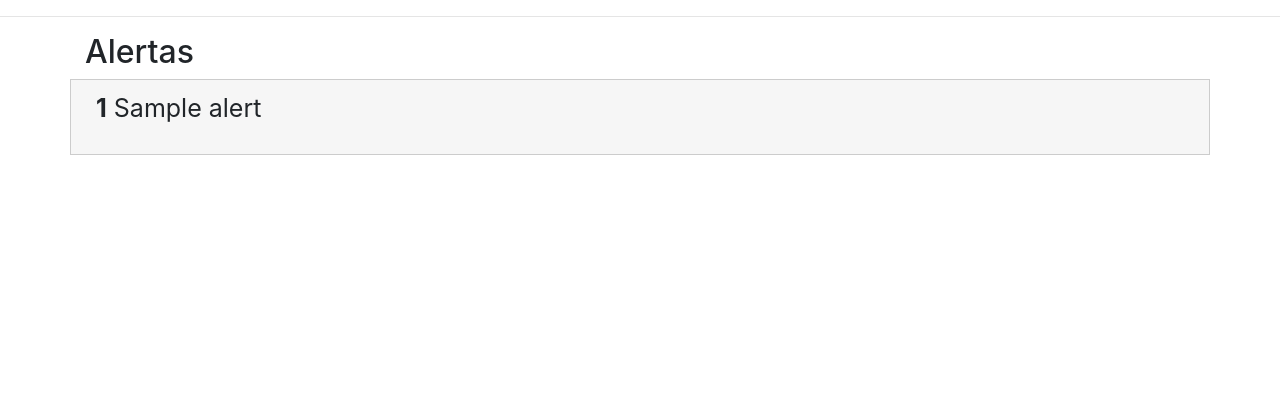
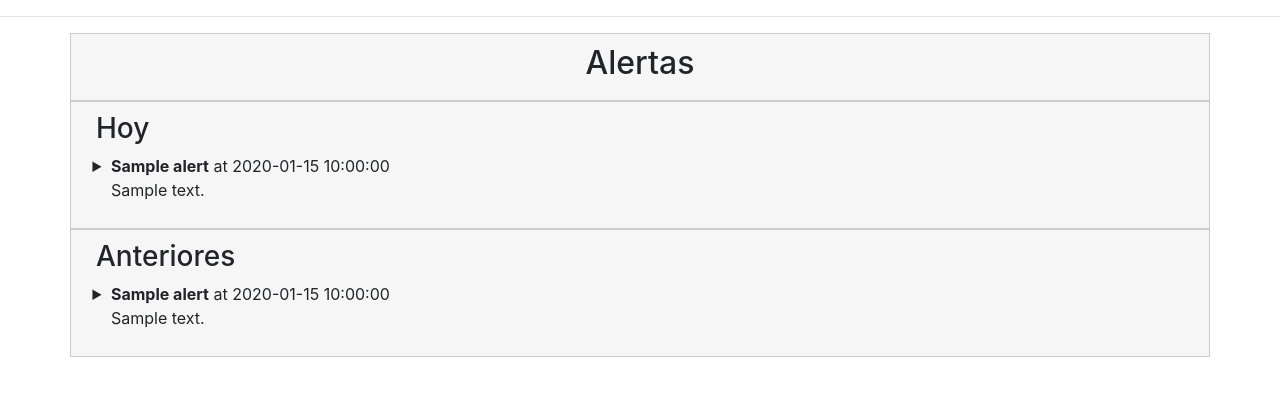
Before and after one commit to AlvaroRGZ/TFG_LoRaWAN_Application_Server, a Flask app: page /alerts in a window 1280 px wide. Shown: the part 72-468 px from the top of the page. Run offline with Flask 3, Linux system fonts and the light colour scheme; a database or web service that is not in the repository returns one stand-in record (values such as "Sample title"); some libraries are stand-ins or nearby versions.

Commit message:
Added Alerts page

```diff
--- a/app.py
+++ b/app.py
@@ -538,21 +538,39 @@ def alerts():
   conn = get_db_connection()
   cur = conn.cursor()
 
-  # Get alerts information
-  cur.execute('SELECT * FROM alerts;')
-  alerts = cur.fetchall()
+  current_date = datetime.date.today()  # Obtener la fecha actual (solo día, mes y año)
+
+  # Opcionalmente, puedes usar strftime para obtener una cadena con el formato deseado
+  current_date_str = current_date.strftime("%Y-%m-%d")
+  print(current_date_str)
+  # Get alerts received on the current day
+  cur.execute('SELECT name, descrip, param, value, date '
+              'FROM alerts '
+              'NATURAL JOIN device '
+              'WHERE DATE_TRUNC(\'day\', date) = %s '
+              'ORDER BY date DESC;', (current_date_str,))
+  current_day_alerts = cur.fetchall()
+
+  # Get alerts received before the current day
+  cur.execute('SELECT name, descrip, param, value, date '
+              'FROM alerts '
+              'NATURAL JOIN device '
+              'WHERE DATE_TRUNC(\'day\', date) < %s '
+              'ORDER BY date DESC;', (current_date_str,))
+  previous_day_alerts = cur.fetchall()
 
   # Get Devices names
   cur.execute('SELECT eui, name '
               'FROM device '
-              'WHERE eui in (SELECT eui FROM alerts);')
+              'WHERE eui IN (SELECT eui FROM alerts);')
   names = cur.fetchall()
 
   cur.close()
   conn.close()
   return render_template("alerts.html",
-                         alerts_ = alerts,
-                         names_ = names[0])
+                         current_day_alerts=current_day_alerts,
+                         previous_day_alerts=previous_day_alerts,
+                         names=names[0])
 
 @app.route('/get_desc')
 def get_desc():
--- a/database.sql
+++ b/database.sql
@@ -95,7 +95,7 @@ CREATE TABLE public.gateway_range (
 
 -- Tabla alerts
 -- Almacena los registros que han traspasado los
--- limites impuestos
+-- limites impuestos y cuando se recibieron
 CREATE TABLE public.alerts (
   eui varchar(16),
   descrip varchar(250),
--- a/templates/alerts.html
+++ b/templates/alerts.html
@@ -3,14 +3,45 @@
 {% block page_title %}{% endblock %}
 {% block content %}
   <div class="container">
-    <h2>Alertas</h2>
+    <div class="row text-center">
+      <div class="col-sm-12">
+        <h2>Alertas</h2>
+      </div>
+    </div>
     <div class="row">
+      <div class="col-sm-12">
+        <h3>Hoy</h3>
+      </div>
+      <div class="col-sm-12">
+        <ul class="col-sm-12"  style="list-style-type: disclosure-closed;">
+          {% for alert in current_day_alerts %}
+            <li>
+              <p>
+                <b>{{ alert[0] }}</b> at {{alert[4]}}<br>
+                {{ alert[1] }}
+              </p>
+            </li>
+          {% endfor %}
+        </ul>
+      </div>
+    </div>
 
-      <ul class="col s6" style="list-style-type: none;">
-        {% for alert in alerts_ %}
-          <li class="font-25"><b>{{alert[0]}}</b> {{alert[1]}}</li>
-        {% endfor %}
-      </ul>
+    <div class="row">
+      <div class="col-sm-12">
+        <h3>Anteriores</h3>
+      </div>
+      <div class="col-sm-12">
+        <ul class="col-sm-12" style="list-style-type: disclosure-closed;">
+          {% for alert in previous_day_alerts %}
+            <li>
+              <p>
+                <b>{{ alert[0] }}</b> at {{alert[4]}}<br>
+                {{ alert[1] }}
+              </p>
+            </li>
+          {% endfor %}
+        </ul>
+      </div>
     </div>
   </div>
 {% endblock %}
```
